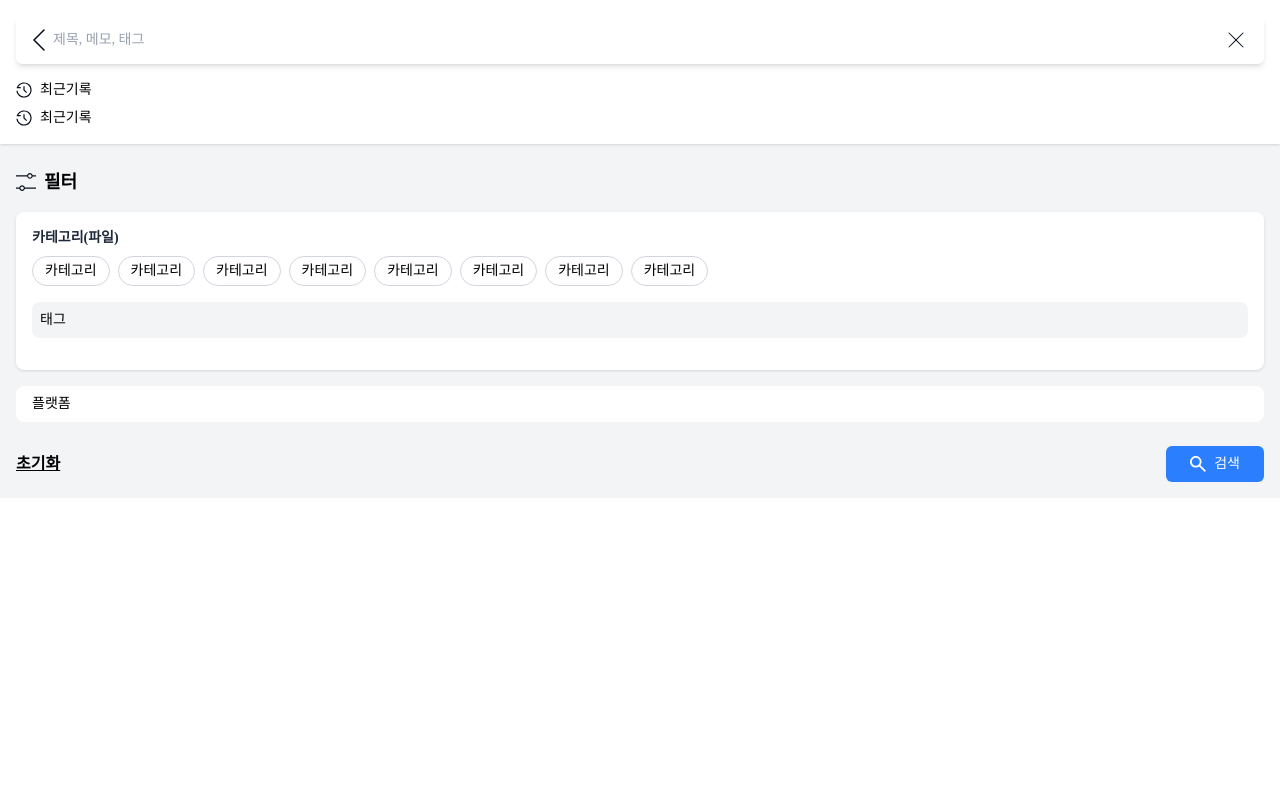
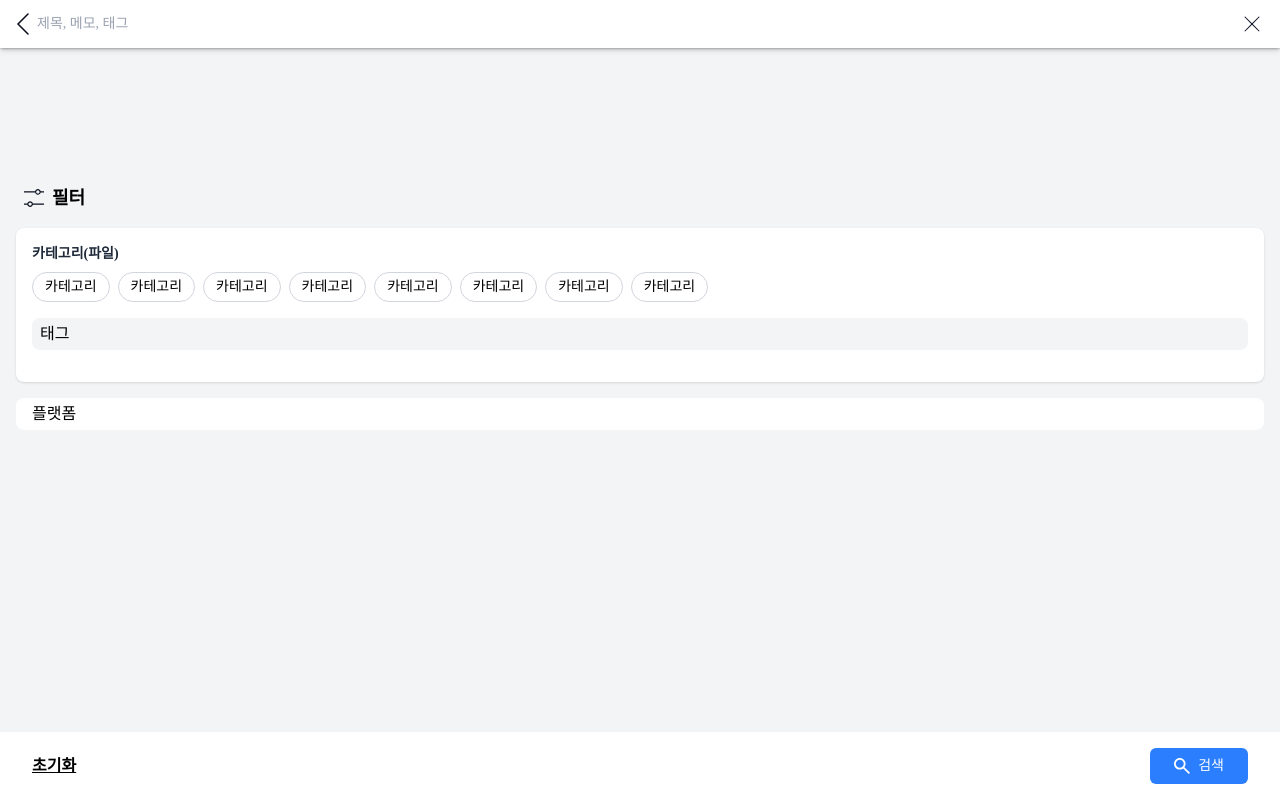
Before and after one commit to Leets-Official/BOOKMARK-FE, a React (Vite) app: page /search in a window 1280 px wide. Built offline with nearby package versions, Linux system fonts and the light colour scheme.

Commit message:
chore:Search UI 및 기능 수정

```diff
--- a/src/components/common/Input.tsx
+++ b/src/components/common/Input.tsx
@@ -6,6 +6,8 @@ interface InputProps {
   onChange: React.ChangeEventHandler<HTMLInputElement>;
   className: string;
   onKeyDown?: React.KeyboardEventHandler<HTMLInputElement>;
+  onFocus?: React.FocusEventHandler<HTMLInputElement>;
+  onBlur?: React.FocusEventHandler<HTMLInputElement>;
 }
 
 const Input: React.FC<InputProps> = ({
@@ -14,6 +16,8 @@ const Input: React.FC<InputProps> = ({
   onChange,
   className = '',
   onKeyDown,
+  onFocus,
+  onBlur,
 }) => {
   return (
     <input
@@ -23,6 +27,8 @@ const Input: React.FC<InputProps> = ({
       onChange={onChange}
       className={className}
       onKeyDown={onKeyDown}
+      onFocus={onFocus}
+      onBlur={onBlur}
     />
   );
 };
--- a/src/components/layout/searchBar/FilterSearchBar.tsx
+++ b/src/components/layout/searchBar/FilterSearchBar.tsx
@@ -1,9 +1,10 @@
-import { BackIcon, DeleteIcon } from '@/assets';
+import { BackIcon, DeleteIcon, HistoryIcon } from '@/assets';
 import Input from '@/components/common/Input';
 import React, { useState } from 'react';
 
 const FilterSearchBar = () => {
   const [value, setValue] = useState('');
+  const [isFocused, setIsFocused] = useState(false);
 
   const onChange = (e: React.FormEvent<HTMLInputElement>) => {
     const {
@@ -23,8 +24,8 @@ const FilterSearchBar = () => {
   };
 
   return (
-    <div className='relative flex items-center w-full h-12 px-4 shadow-md rounded-md bg-white'>
-      {/* 왼쪽 뒤로가기 아이콘 */}
+    <div className='w-full bg-white shadow-sm relative'>
+      <div className='flex items-center w-full h-12 px-4 shadow-md bg-white z-10'>
         <div className='mr-2 cursor-pointer'>
           <BackIcon />
         </div>
@@ -34,14 +35,37 @@ const FilterSearchBar = () => {
           value={value}
           onChange={onChange}
           onKeyDown={handleKeyDown}
+          onFocus={() => setIsFocused(true)}
+          onBlur={() => setIsFocused(false)}
           className='flex-1 border-none focus:outline-none text-sm placeholder-gray-400 bg-transparent'
           placeholder='제목, 메모, 태그'
         />
-
-      {/* 오른쪽 삭제 아이콘 */}
         <div className='ml-2 cursor-pointer' onClick={clearInput}>
           <DeleteIcon />
         </div>
+      </div>
+      {isFocused && (
+        <div className='absolute top-full left-0 w-full bg-white px-4 shadow-md z-0'>
+          <div className='flex items-center justify-between gap-2 my-4 text-sm text-black'>
+            <div className='flex items-center gap-2'>
+              <HistoryIcon />
+              최근기록 1
+            </div>
+            <div className='cursor-pointer'>
+              <DeleteIcon />
+            </div>
+          </div>
+          <div className='flex items-center justify-between gap-2 my-4 text-sm text-black'>
+            <div className='flex items-center gap-2'>
+              <HistoryIcon />
+              최근기록 2
+            </div>
+            <div className='cursor-pointer'>
+              <DeleteIcon />
+            </div>
+          </div>
+        </div>
+      )}
     </div>
   );
 };
--- a/src/pages/Search.tsx
+++ b/src/pages/Search.tsx
@@ -1,33 +1,20 @@
 // import React from 'react';
 import FilterSearchBar from '@/components/layout/searchBar/FilterSearchBar';
-import { HistoryIcon, FilterIcon, SearchIcon } from '@/assets';
-import Input from '@/components/common/Input';
+import { FilterIcon, SearchIcon } from '@/assets';
 
 const Search = () => {
   return (
-    <div className='flex flex-col w-full h-full bg-gray-100'>
+    <div className='flex flex-col w-full h-[100vh] bg-gray-100'>
       {/* 상단 영역 (검색바 + 최근기록) */}
-      <div className='bg-white p-4 shadow-sm'>
+      <div className='bg-white shadow-sm'>
         {/* 검색바 */}
         <FilterSearchBar />
-
-        {/* 최근기록 */}
-        <div className='mt-4'>
-          <div className='flex items-center text-sm text-black'>
-            <HistoryIcon className='w-4 h-4 mr-2' />
-            최근기록
-          </div>
-          <div className='flex items-center text-sm text-black mt-2'>
-            <HistoryIcon className='w-4 h-4 mr-2' />
-            최근기록
-          </div>
-        </div>
       </div>
 
       {/* 하단 영역 (필터 등) */}
       <div className='flex flex-col p-4 flex-1'>
         {/* 필터 */}
-        <div className='flex items-center font-semibold text-lg mt-2 mb-4'>
+        <div className='flex items-center font-semibold text-lg mt-30 mb-4 ml-2'>
           <FilterIcon className='w-5 h-5 mr-2 text-black' />
           필터
         </div>
@@ -50,28 +37,14 @@ const Search = () => {
           </div>
 
           {/* 태그 인풋 */}
-          <div className='w-full bg-gray-100 rounded-lg px-2 py-2 mb-4'>
-            <Input
-              placeholder='태그'
-              value=''
-              onChange={() => {}}
-              className='w-full bg-transparent focus:outline-none text-sm placeholder-black'
-            />
-          </div>
+          <div className='w-full bg-gray-100 rounded-lg px-2 py-2 mb-4'>태그</div>
         </div>
 
         {/* 플랫폼 인풋 */}
-        <div className='mt-4 bg-white rounded-lg px-4 py-2'>
-          <Input
-            placeholder='플랫폼'
-            value=''
-            onChange={() => {}}
-            className='w-full bg-transparent focus:outline-none text-sm placeholder-black'
-          />
-        </div>
+        <div className='mt-4 bg-white rounded-lg px-4 py-2'>플랫폼</div>
 
         {/* 초기화 / 검색 버튼 */}
-        <div className='mt-6 flex justify-between items-center'>
+        <div className='fixed bottom-0 left-0 w-full bg-white px-8 py-4 flex justify-between items-center z-20'>
           <button className='text-black underline font-semibold'>초기화</button>
           <button className='flex items-center gap-2 px-6 py-2 bg-blue-500 text-white rounded-md text-sm'>
             <SearchIcon className='w-4 h-4' />
```
Lines whose indentation alone changed are shown as unchanged.
